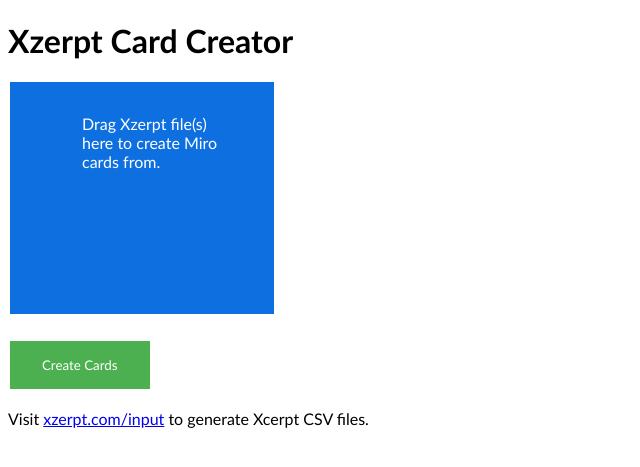
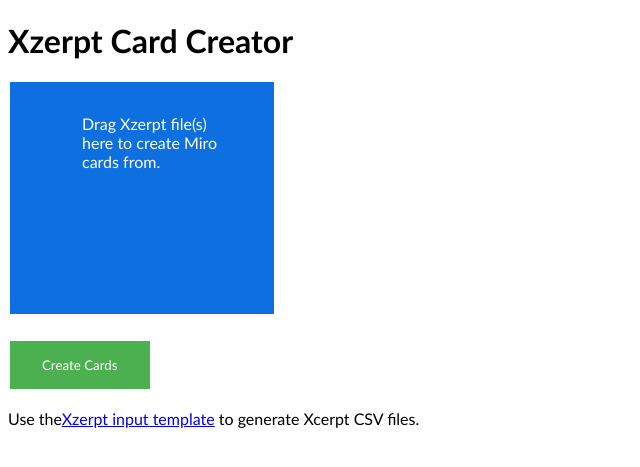
Before and after one commit to BrianInGermany/Xzerpt, a Jekyll site: the page miro_input.html, which Jekyll copies as it is, in a window 1280 px wide. Shown: the top 467 px of the page, without its empty margins (0-640 px from the left). Built offline with Jekyll 4.4.1, drawn with Linux system fonts in a browser that asks for light colours.

Commit message:
edit text

```diff
--- a/miro_input.html
+++ b/miro_input.html
@@ -240,7 +240,7 @@ function clear_and_gen_cards(ev){
     <br/>
     <button type="button" id="send_files" onclick="clear_and_gen_cards(event)">Create Cards</button>
     <br/>
-    <p>Visit <a href="https://xzerpt.com/input">xzerpt.com/input</a> to generate Xcerpt CSV files.</p>
+    <p>Use the<a href="https://xzerpt.com/miro_gen_csv">Xzerpt input template</a> to generate Xcerpt CSV files.</p>
 
 
 </body>
```
